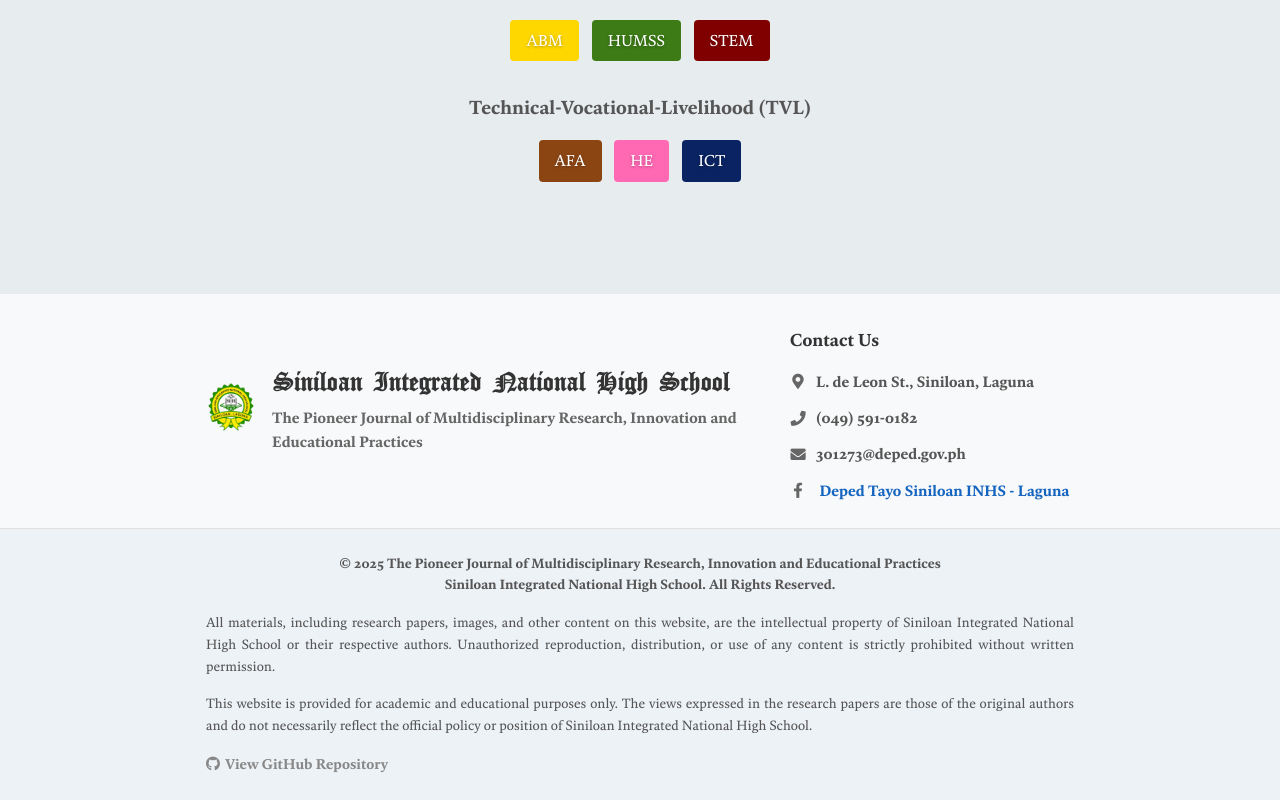
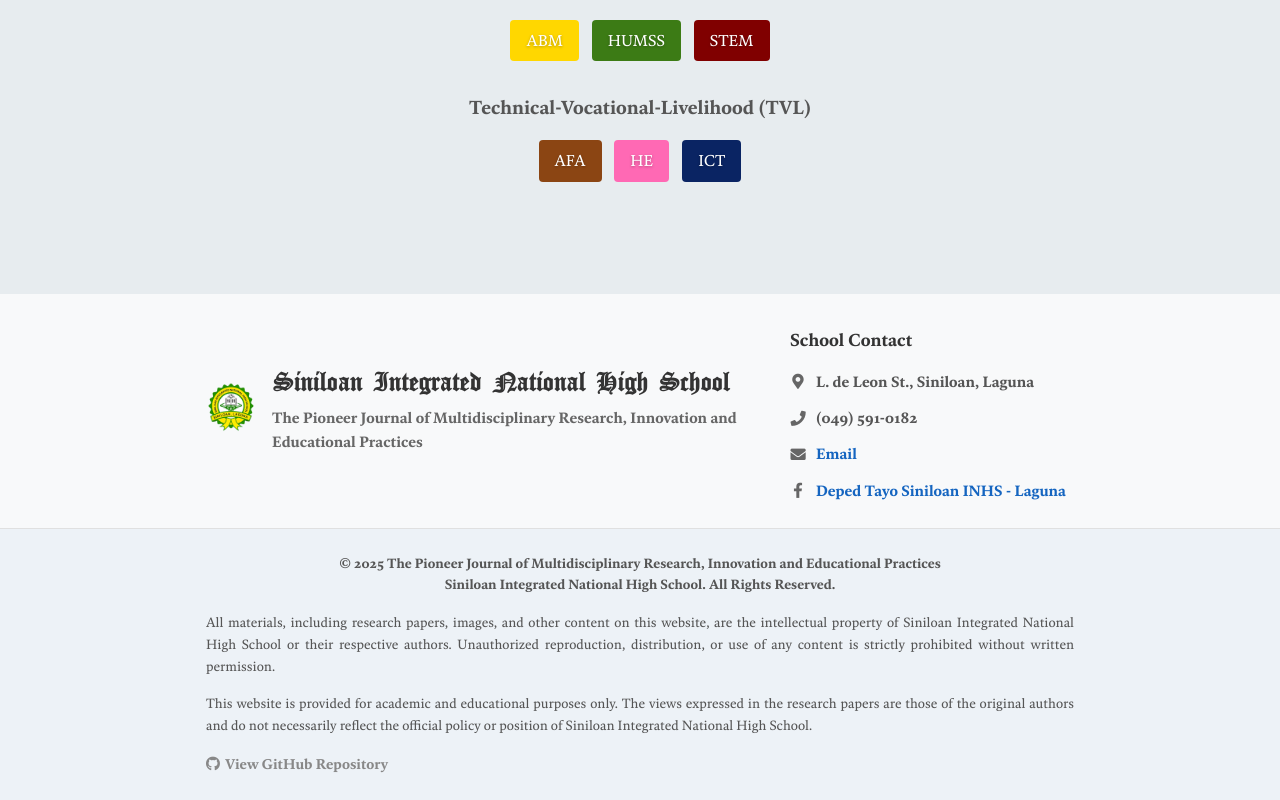
Before and after one commit to MimiGapa/pioneer-journal, a React (Vite) app: page / in a window 1280 px wide. Shown: the part 1133-1933 px from the top of the page. Built offline with nearby package versions, Linux system fonts and the light colour scheme.

Commit message:
UI tweaks

```diff
--- a/src/components/Footer/Footer.jsx
+++ b/src/components/Footer/Footer.jsx
@@ -4,7 +4,6 @@
 
 function Footer() {
   const currentYear = new Date().getFullYear();
-
   return (
     <footer className="footer">
       <div className="footer-main">
@@ -22,23 +21,33 @@
               </p>
             </div>
           </div>
-
           <div className="footer-contact">
-            <h4>Contact Us</h4>
+            <h4>School Contact</h4>
             <ul className="footer-links">
-              <li><i className="fas fa-map-marker-alt"></i> L. de Leon St., Siniloan, Laguna</li>
-              <li><i className="fas fa-phone"></i> (049) 591-0182</li>
-              <li><i className="fas fa-envelope"></i> 301273@deped.gov.ph</li>
               <li>
-                <a href="https://www.facebook.com/DepedTayoSINHS301273" target="_blank" rel="noopener noreferrer" className="social-link">
-                  <i className="fab fa-facebook-f"></i> Deped Tayo Siniloan INHS - Laguna
+                <i className="fas fa-map-marker-alt"></i> L. de Leon St., Siniloan, Laguna
+              </li>
+              <li>
+                <i className="fas fa-phone"></i> (049) 591-0182
+              </li>
+              <li>
+                <i className="fas fa-envelope"></i>{" "}
+                <a className="social-link" href="mailto:301273@deped.gov.ph">Email</a>
+              </li>
+              <li>
+                <a
+                  href="https://www.facebook.com/DepedTayoSINHS301273"
+                  target="_blank"
+                  rel="noopener noreferrer"
+                  className="social-link"
+                >
+                  <i className="fab fa-facebook-f"></i>Deped Tayo Siniloan INHS - Laguna
                 </a>
               </li>
             </ul>
           </div>
         </div>
       </div>
-
       <div className="footer-legal">
         <div className="container">
           <p className="copyright">
--- a/src/pages/ViewerPage/ViewerPage.css
+++ b/src/pages/ViewerPage/ViewerPage.css
@@ -46,17 +46,12 @@
   top: 64px;
   height: fit-content;
   z-index: 10;
-  /* No added background */
 }
 
 .outline-sidebar h3 {
   font-size: 1.2rem;
   color: var(--primary-color);
   margin-bottom: 0.5rem;
-  /* Sticky so it stays visible */
-  position: sticky;
-  top: 0;
-  z-index: 11;
 }
 
 .outline-divider {
@@ -125,12 +120,13 @@
     left: 50%;
     transform: translate(-50%, -50%);
     width: 85vw;
-    background: white;
-    border: 12px solid #1565c0;
-    border-radius: 8px;
+    background: rgba(255, 255, 255, 0.2); /* semi-transparent background */
+    border: 1px solid rgba(255, 255, 255, 0.3);
+    border-radius: 16px;
     padding: 1rem;
-    /* Adding an inner border via an inset box-shadow */
-    box-shadow: inset 0 0 0 2px var(--secondary-color), 0 4px 8px rgba(0, 0, 0, 0.2);
+    backdrop-filter: blur(10px);
+    -webkit-backdrop-filter: blur(10px);
+    box-shadow: 0 4px 30px rgba(0, 0, 0, 0.1);
     z-index: 1000;
   }
   .outline-popup h3 {
@@ -144,7 +140,7 @@
     margin: 0.5rem 0;
   }
   .outline-popup ul {
-    list-style-type: none; /* remove bullet points */
+    list-style-type: none;
     margin: 0;
     padding: 0;
   }
--- a/src/pages/ViewerPage/ViewerPage.jsx
+++ b/src/pages/ViewerPage/ViewerPage.jsx
@@ -18,8 +18,14 @@
   const [showMilestones, setShowMilestones] = useState(false);
   const [isActive, setIsActive] = useState(false);
   const [isOutlineOpen, setIsOutlineOpen] = useState(false);
+
+  // Ref for the share popup (remains unchanged)
   const popupRef = useRef(null);
+  // Ref for the mobile Outline button
   const outlineButtonRef = useRef(null);
+  // Separate ref for the mobile outline popup
+  const outlinePopupRef = useRef(null);
+
   const googleViewerUrl = getGoogleViewerUrl(paperId);
 
   useEffect(() => {
@@ -51,13 +57,23 @@
     loadMetadata();
   }, [paperId]);
 
+  // Add the document-level click handler only for mobile devices
   useEffect(() => {
     function handleClickOutside(event) {
+      // Only check mobile outline popup logic on non-desktop screens
+      if (window.innerWidth <= 900) {
+        if (
+          outlineButtonRef.current &&
+          outlinePopupRef.current &&
+          !outlineButtonRef.current.contains(event.target) &&
+          !outlinePopupRef.current.contains(event.target)
+        ) {
+          setIsOutlineOpen(false);
+        }
+      }
+      // Always close share popup if click occurs outside of it.
       if (popupRef.current && !popupRef.current.contains(event.target)) {
         setIsSharePopupOpen(false);
-      }
-      if (outlineButtonRef.current && !outlineButtonRef.current.contains(event.target)) {
-        setIsOutlineOpen(false);
       }
     }
     document.addEventListener("mousedown", handleClickOutside);
@@ -78,9 +94,7 @@
     });
   }
   breadcrumbItems.push({
-    label: paperMetadata.title.length > 30
-      ? paperMetadata.title.substring(0, 30) + "..."
-      : paperMetadata.title,
+    label: paperMetadata.title.length > 30 ? paperMetadata.title.substring(0, 30) + "..." : paperMetadata.title,
     path: `/view/${strandId}/${paperId}`
   });
 
@@ -126,26 +140,21 @@
       logo: "/assets/icons/telegram-icon.svg",
     },
     {
-      name: "Messenger",
-      url: `https://www.messenger.com/share?link=${shareUrl}`,
-      logo: "/assets/icons/messenger-icon.svg",
-    },
-    {
       name: "Threads",
       url: `https://www.threads.net/intent/post?text=${shareText}%0A%0A${shareUrl}`,
       logo: "/assets/icons/threads-icon.svg",
     },
   ];
 
-  // Helper: close the popup then scroll to the section after a short delay.
+  // For mobile: scroll to selected section and then close the mobile popup.
+  // Added an extra offset for screens <= 768px
   const scrollToSection = (sectionId) => {
+    const el = document.getElementById(sectionId);
+    if (el) {
+      const offset = window.innerWidth <= 768 ? 120 : 80;
+      window.scrollTo({ top: el.offsetTop - offset, behavior: "smooth" });
+    }
     setIsOutlineOpen(false);
-    setTimeout(() => {
-      const el = document.getElementById(sectionId);
-      if (el) {
-        window.scrollTo({ top: el.offsetTop - 80, behavior: "smooth" });
-      }
-    }, 100);
   };
 
   return (
@@ -168,7 +177,10 @@
                   href="#abstract"
                   onClick={(e) => {
                     e.preventDefault();
-                    window.scrollTo({ top: document.getElementById("abstract").offsetTop - 80, behavior: "smooth" });
+                    window.scrollTo({
+                      top: document.getElementById("abstract").offsetTop - 80,
+                      behavior: "smooth"
+                    });
                   }}
                 >
                   Abstract
@@ -179,7 +191,10 @@
                   href="#keywords"
                   onClick={(e) => {
                     e.preventDefault();
-                    window.scrollTo({ top: document.getElementById("keywords").offsetTop - 80, behavior: "smooth" });
+                    window.scrollTo({
+                      top: document.getElementById("keywords").offsetTop - 80,
+                      behavior: "smooth"
+                    });
                   }}
                 >
                   Keywords
@@ -230,7 +245,7 @@
                   </button>
                   {/* Mobile Outline Popup */}
                   {isOutlineOpen && (
-                    <div className="outline-popup" ref={popupRef}>
+                    <div className="outline-popup" ref={outlinePopupRef}>
                       <h3>Outline</h3>
                       <hr className="outline-divider" />
                       <nav role="navigation" aria-label="Table of Contents">
```
Also changed, not shown: 1 other file (tests, documents, lock files or other folders).
